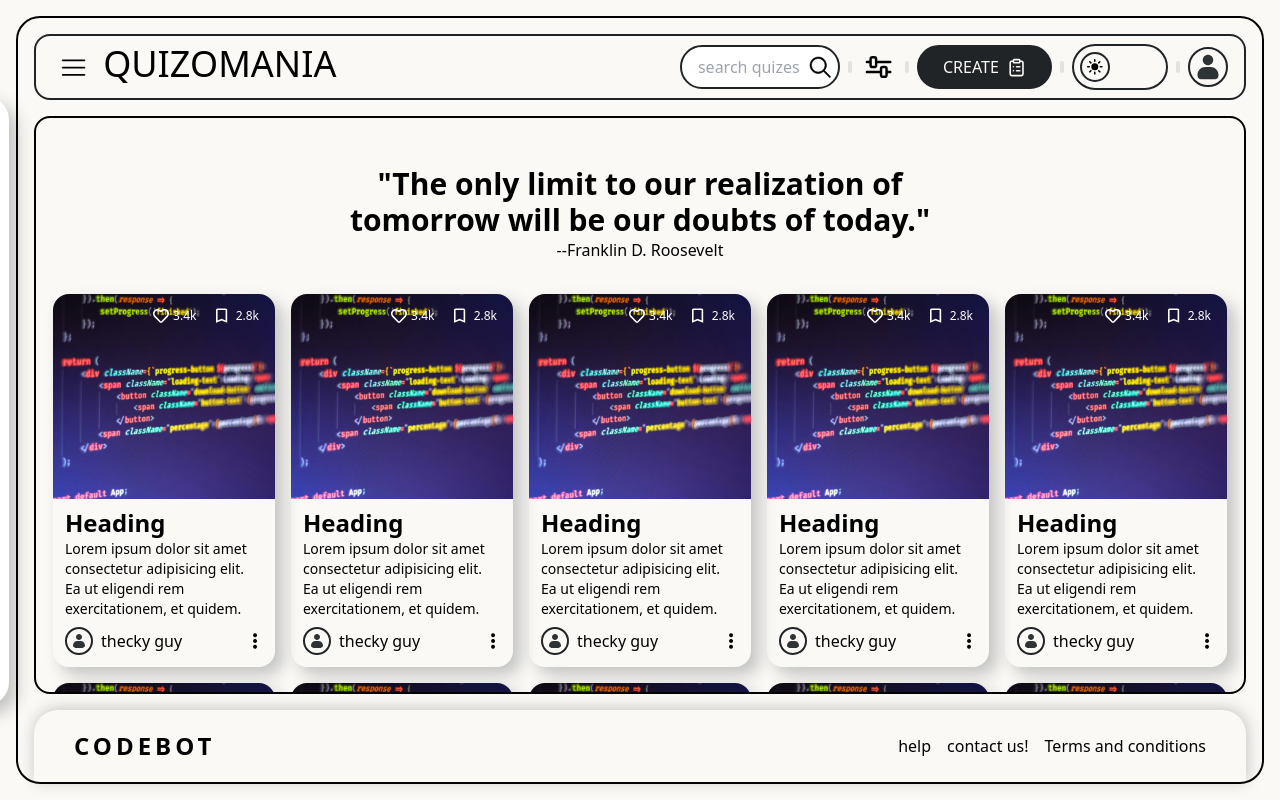
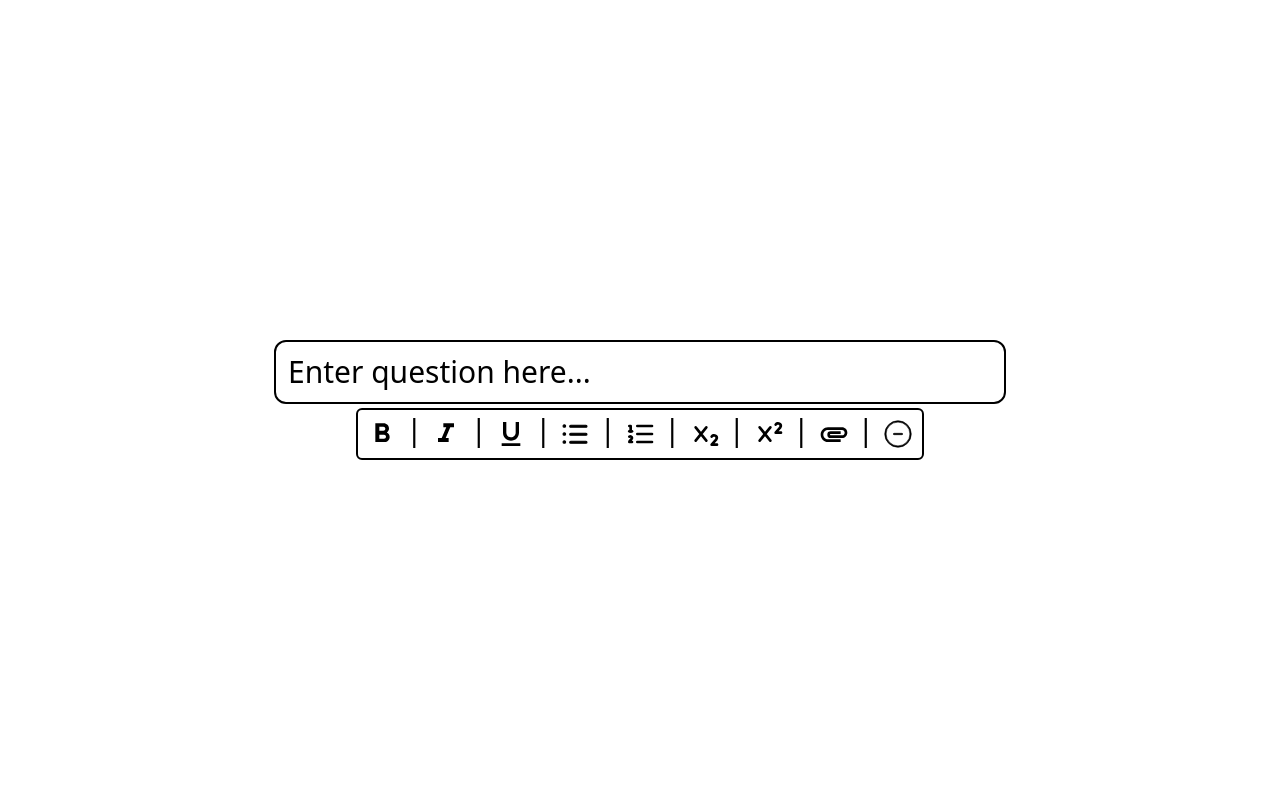
Before and after one commit to Nitish-u/Quizomania, a React (Vite) app: page / in a window 1280 px wide. Built offline with nearby package versions, Linux system fonts and the light colour scheme.

Commit message:
changed the icons of questionMaker comp and index.css(removed styles for bold, italic and underline and otherFunctionalIcons class) file accordingly

```diff
--- a/src/App.jsx
+++ b/src/App.jsx
@@ -1,8 +1,8 @@
-import HomePage from "./pages/home page/homePage"
+import QuestionMaker from "./components/Question maker/QuestionMaker"
 
 function App() {
   return (
-    <HomePage/>
+    <QuestionMaker />
   );
 }
 
--- a/src/components/Question maker/questionMaker.jsx
+++ b/src/components/Question maker/questionMaker.jsx
@@ -1,13 +1,16 @@
-import React, { useState, useEffect, useId } from "react";
-import ulIcon from "../../assets/svgs/list-ul-alt_svgrepo.com.svg";
-import olIcon from "../../assets/svgs/list-ol_svgrepo.com.svg";
-import attachMent from "../../assets/svgs/attachment-right-svgrepo-com.svg";
-import negativeIcon from "../../assets/svgs/negative sign.svg";
-import subscriptIcon from "../../assets/svgs/subscript-svgrepo-com.svg";
-import superscriptIcon from "../../assets/svgs/superscript-svgrepo-com.svg";
+import React, { useState } from "react";
+import {
+  MdFormatBold,
+  MdFormatItalic,
+  MdFormatUnderlined,
+} from "react-icons/md";
+import { LuListOrdered } from "react-icons/lu";
+import { GoListUnordered } from "react-icons/go";
+import { TbSubscript, TbSuperscript } from "react-icons/tb";
+import { MdAttachment } from "react-icons/md";
+import { CiCircleMinus } from "react-icons/ci";
 
-export default function TextEditor() {
-  const id = useId();
+export default function QuestionMaker() {
   const [editorText, setEditorText] = useState("Enter question here...");
 
   function handleChange(e) {
@@ -15,8 +18,6 @@ export default function TextEditor() {
   }
 
   function handleFunctionalKeyClick(func) {
-    console.log("triggered");
-    // const func = event.target.getAttribute("data-func");
     if (func) {
       if (func == "insertImage") {
         const url = prompt("Enter url here", "http://");
@@ -31,129 +32,86 @@ export default function TextEditor() {
 
   return (
     <div className="flex justify-center items-center flex-col w-full h-dvh">
-      <div className="EditorContainer flex-col flex gap-2 relative w-fit">
-        <div className="border-2 border-black rounded-xl p-2">
+      <div className="EditorContainer flex-col flex gap-1 relative w-fit">
+        <div className="border-2 border-black rounded-xl p-1">
           <div
-            className="w-[45rem] max-w-full h-fit max-h-20 overflow-y-scroll text-3xl outline-none"
+            className="w-[45rem] max-w-full p-2 h-fit max-h-20 overflow-y-scroll text-3xl outline-none"
             id="editor"
             contentEditable
             onChange={handleChange}
             dangerouslySetInnerHTML={{ __html: editorText }}
           />
         </div>
-        <div
-          id={id}
-          className="functions bg-white flex gap-1 items-center border-2 border-black rounded-md w-fit p-1  right-2 bottom-[0.5rem] m-auto select-none"
-        >
-          <div
-            className="bold"
-            title="Bold"
-            data-func="bold"
+        <div className="functions bg-white flex gap-1 items-center border-2 border-black rounded-md w-fit p-1 m-auto select-none">
+          <MdFormatBold
+            className="cursor-pointer rounded-lg w-fit h-fit p-1 active:bg-[var(--black25)]"
+            size="2rem"
             onClick={() => {
               handleFunctionalKeyClick("bold");
             }}
-          >
-            B
-          </div>
+          />
           <div className="pipe">|</div>
-          <div
-            className="italic"
-            title="Italic"
-            data-func="italic"
+          <MdFormatItalic
+            className="cursor-pointer rounded-lg w-fit h-fit p-1 active:bg-[var(--black25)]"
+            size="2rem"
             onClick={() => {
               handleFunctionalKeyClick("italic");
             }}
-          >
-            I
-          </div>
+          />
           <div className="pipe">|</div>
-          <div
-            className="underline"
-            title="Underline"
-            data-func="underline"
+          <MdFormatUnderlined
+            className="cursor-pointer rounded-lg w-fit h-fit p-1 active:bg-[var(--black25)]"
+            size="2rem"
             onClick={() => {
               handleFunctionalKeyClick("underline");
             }}
-          >
-            U
-          </div>
+          />
           <div className="pipe">|</div>
-          <div
-            className="unorderedList otherFunctionalIcons"
-            title="unordered-list-icon"
-          >
-            <img
-              src={ulIcon}
-              alt="attachment icon"
-              className="p-2 w-full cursor-pointer"
-              title="unordered-list-icon"
+          <GoListUnordered
+            className="otherFunctionalIcons"
+            size="2rem"
+            strokeWidth="0.8px"
             onClick={() => {
               handleFunctionalKeyClick("insertUnorderedList");
             }}
           />
-          </div>
           <div className="pipe">|</div>
-          <div
-            className="attachment otherFunctionalIcons"
-            title="ordered-list-icon"
-          >
-            <img
-              src={olIcon}
-              alt="attachment icon"
-              className="p-2 w-full cursor-pointer"
-              title="ordered-list-icon"
+          <LuListOrdered
+            size="2rem"
+            className="otherFunctionalIcons"
             onClick={() => {
               handleFunctionalKeyClick("insertOrderedList");
             }}
           />
-          </div>
           <div className="pipe">|</div>
-          <div className="attachment otherFunctionalIcons" title="subscript">
-            <img
-              src={subscriptIcon}
-              alt="attachment icon"
-              className="p-2 w-full cursor-pointer"
-              title="subscript"
+          <TbSubscript
+            size="2rem"
+            className="otherFunctionalIcons"
             onClick={() => {
               handleFunctionalKeyClick("subscript");
             }}
           />
-          </div>
           <div className="pipe">|</div>
-          <div className="attachment otherFunctionalIcons" title="superscript">
-            <img
-              src={superscriptIcon}
-              alt="superscript icon"
-              className="p-2 w-full cursor-pointer"
-              title="superscript"
+          <TbSuperscript
+            size="2rem"
+            className="otherFunctionalIcons"
             onClick={() => {
               handleFunctionalKeyClick("superscript");
             }}
           />
-          </div>
           <div className="pipe">|</div>
-          <div className="attachment otherFunctionalIcons" title="Add image">
-            <img
-              src={attachMent}
-              alt="attachment icon"
-              className="p-2 w-full cursor-pointer"
-              title="Add image"
-              data-func="insertImage"
+          <MdAttachment
+            size="2rem"
+            className="otherFunctionalIcons"
             onClick={() => {
               handleFunctionalKeyClick("insertImage");
             }}
           />
-          </div>
           <div className="pipe">|</div>
-          <div
-            className="removeDecoration p-2 active:bg-[var(--black25)] rounded-lg cursor-pointer"
-            title="Remove all Decorations"
-          >
-            <img
-              src={negativeIcon}
-              alt=""
-              className="h-6"
-              title="Remove all Decorations"
+          <CiCircleMinus
+            size="2rem"
+            strokeWidth="0.5px"
+            className="otherFunctionalIcons"
             onClick={() => {
               handleFunctionalKeyClick("removeFormat");
             }}
@@ -161,6 +119,5 @@ export default function TextEditor() {
         </div>
       </div>
     </div>
-    </div>
   );
 }
--- a/src/index.css
+++ b/src/index.css
@@ -93,9 +93,5 @@ li{
 }
 
 .otherFunctionalIcons{
-    @apply w-11 rounded-lg active:bg-[var(--black25)];
+    @apply w-fit h-fit p-1 rounded-lg active:bg-[var(--black25)] cursor-pointer;
 }
-
-.underline, .bold, .italic{
-    @apply font-mono text-3xl px-4 py-1 select-none rounded-lg active:bg-[var(--black25)] cursor-pointer;
-}
```
Lines whose indentation alone changed are shown as unchanged.
